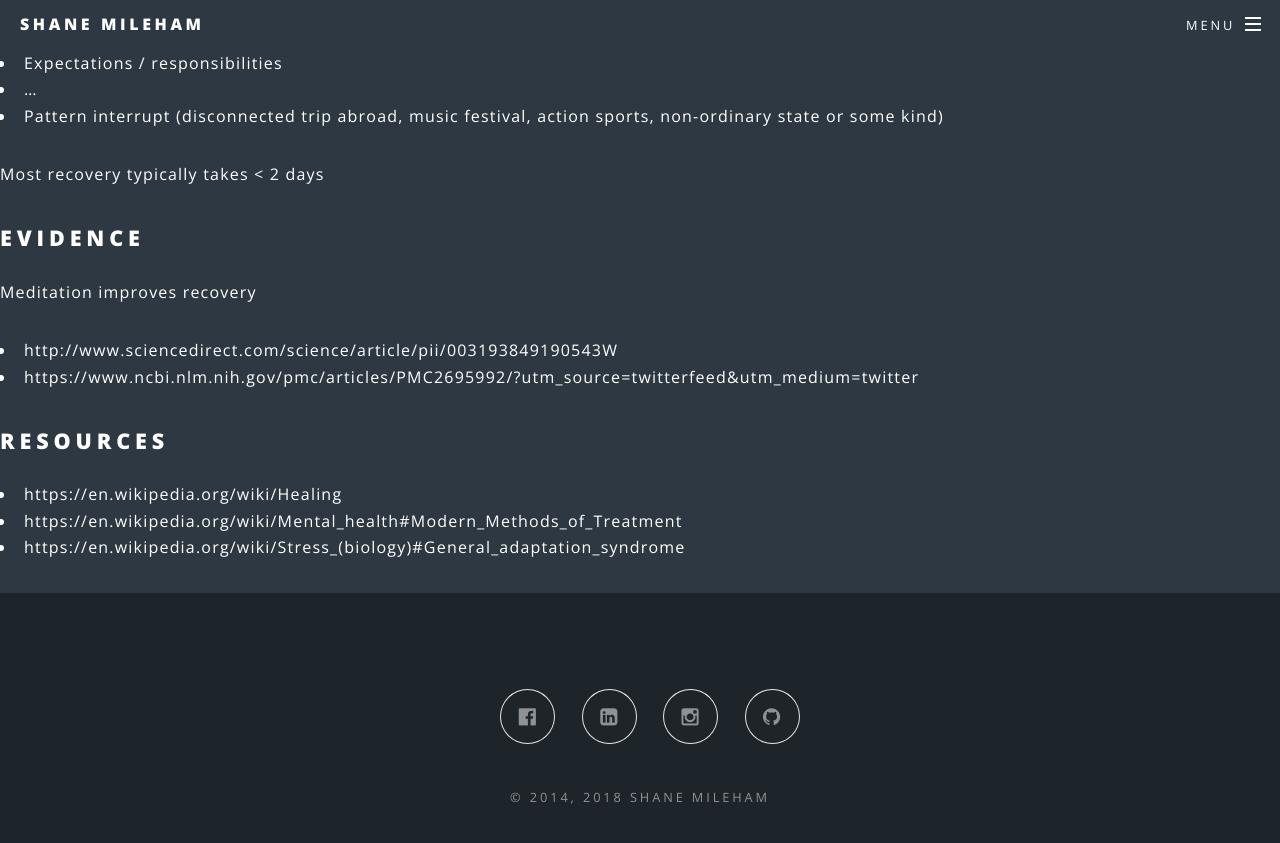
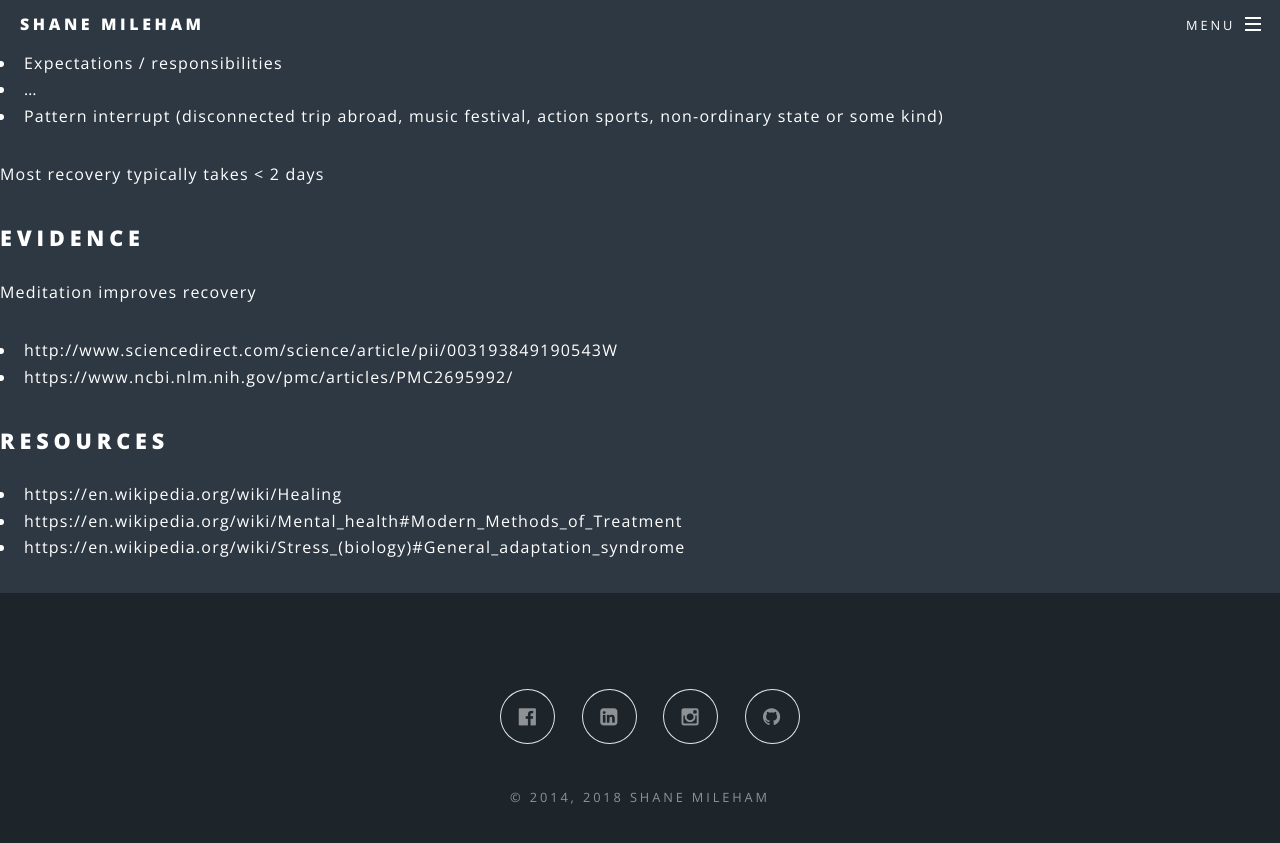
Before and after one commit to shanemileham/shanemileham.github.io, a Jekyll site: the page built from _kb/psychology/recovery.md, in a window 1280 px wide and 900 px high, scrolled down 660 px. Shown: the top 843 px of the window. Built offline with Jekyll 4.4.1, drawn with Linux system fonts in a browser that asks for light colours; comment, search, counter and statistics services are not loaded; some of the changed lines change nothing that is shown.

Commit message:
Fixed link

```diff
--- a/_kb/psychology/recovery.md
+++ b/_kb/psychology/recovery.md
@@ -32,7 +32,7 @@ Most recovery typically takes < 2 days
 ## Evidence
 Meditation improves recovery
 - http://www.sciencedirect.com/science/article/pii/003193849190543W
-- https://www.ncbi.nlm.nih.gov/pmc/articles/PMC2695992/?utm_source=twitterfeed&utm_medium=twitter
+- https://www.ncbi.nlm.nih.gov/pmc/articles/PMC2695992/
 
 ## Resources
 - https://en.wikipedia.org/wiki/Healing
```
